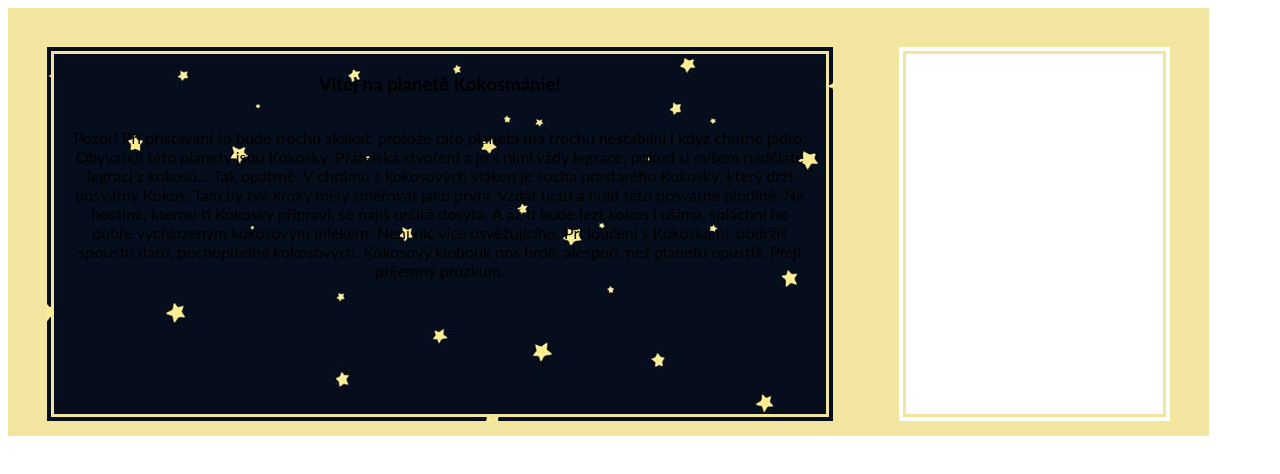
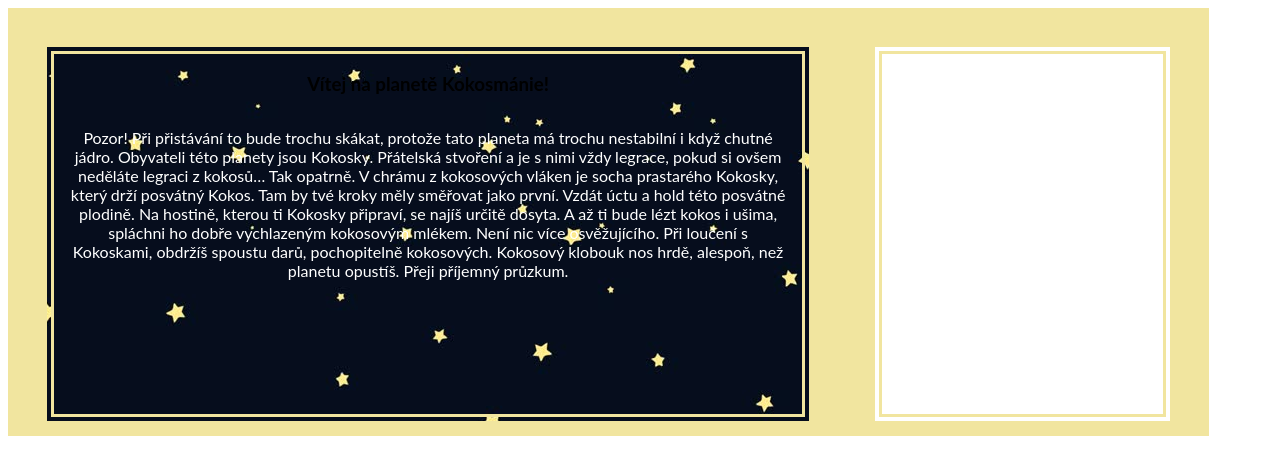
Before and after one commit to DorkaG/bludiste, a Vue app: page /pohadka in a window 1280 px wide. Shown: the top 474 px of the page. Built offline with nearby package versions, Linux system fonts and the light colour scheme; what vue-js-modal would draw is missing.

Commit message:
časovač pohádky

```diff
--- a/src/components/Pohadka.vue
+++ b/src/components/Pohadka.vue
@@ -4,7 +4,7 @@
       <div class="hra">
 
       <h3>Vítej na planetě Kokosmánie!</h3>
-        <p>
+        <p class="pohadka" v-bind="precetl()">
         Pozor! Při přistávání to bude trochu skákat, protože tato planeta má trochu nestabilní i když chutné jádro.
         Obyvateli této planety jsou Kokosky. Přátelská stvoření a je s nimi vždy legrace, pokud si ovšem neděláte legraci z kokosů… Tak opatrně.
         V chrámu z kokosových vláken je socha prastarého Kokosky, který drží posvátný Kokos. Tam by tvé kroky měly směřovat jako první. Vzdát úctu a hold této posvátné plodině.
@@ -20,11 +20,42 @@
 </template>
 
 <script>
+
 export default {
+props: ["vyhra", "prohra", "znovuNacist"],
 
-}
+    data(){
+        return{
+            precteno: false
+
+        }
+    },
+
+    methods: {
+
+        precetl(){
+            setTimeout(this.vyhodnot,15000);
+            this.precteno = true;
+            },
+
+
+        vyhodnot() {
+            if (this.precteno === true) {
+                this.$emit("vyhrani");
+
+            }
+            else {
+                this.$emit("prohrani");
+            }
+        }
+}}
+
 </script>
 
-<style>
+<style scope>
+
+p{
+    color: white;
+}
 
 </style>
--- a/src/components/Zavod.vue
+++ b/src/components/Zavod.vue
@@ -2,7 +2,7 @@
   <div class="okno">
         <hr>
         <div class="sekce">
-        <div class="hra">
+        <div class="hra5">
                 <div class="vyskakovaci-okno-vyhra" v-if="vyhra === true">Jupi, sikulka</div>
                 <div class="vyskakovaci-okno-prohra" v-if="prohra === true">Zkus to znovu</div>
             <img class="cil" v-bind:src="require(`./../assets/images/cil.jpg`)" alt="Cilová páska">
@@ -23,7 +23,7 @@
             <button  v-on:keyup.39="odlet()" v-on:click="start()" v-if="marginLeft !== 54">Start</button>
         </div>
 
-        <div class="pokyny"> Hurá, čeká tě vesmírný závod! Stiskni start a mačkej rychle šipku doprava. Předleť svou lodí soupeře. </div>
+       <!-- <div class="pokyny"> Hurá, čeká tě vesmírný závod! Stiskni start a mačkej rychle šipku doprava. Předleť svou lodí soupeře. </div> -->
         </div>
   </div>
 </template>
@@ -123,7 +123,7 @@ export default {
 .hra {
     background-image: url("./../../src/assets/images/pozadi3.jpg");
     margin: 3% 2% 1% 3%;
-    width: 90%;
+    width: 80%;
     height: 45vh;
     background-color: white;
     border: 10px double rgb(241, 229, 159);
```
